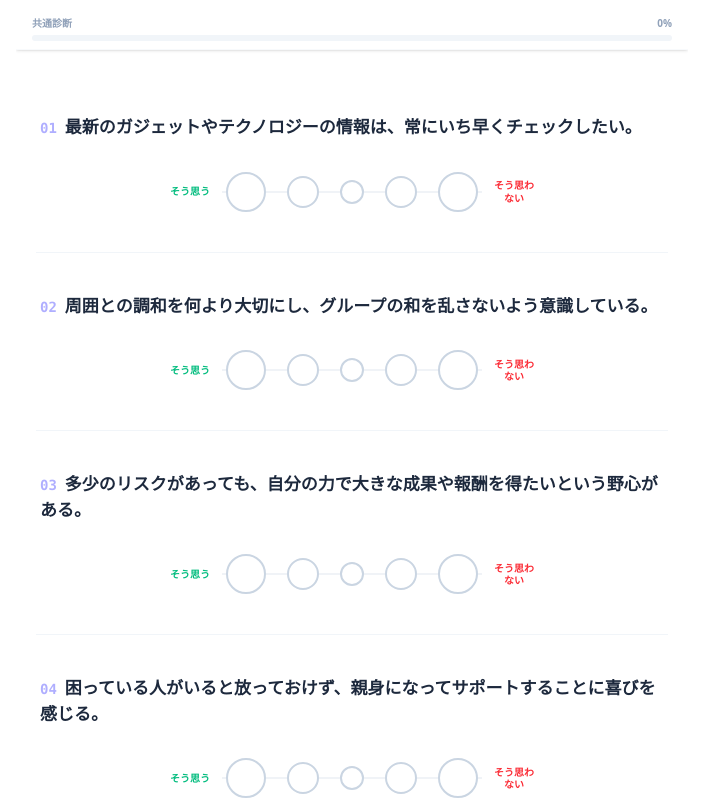
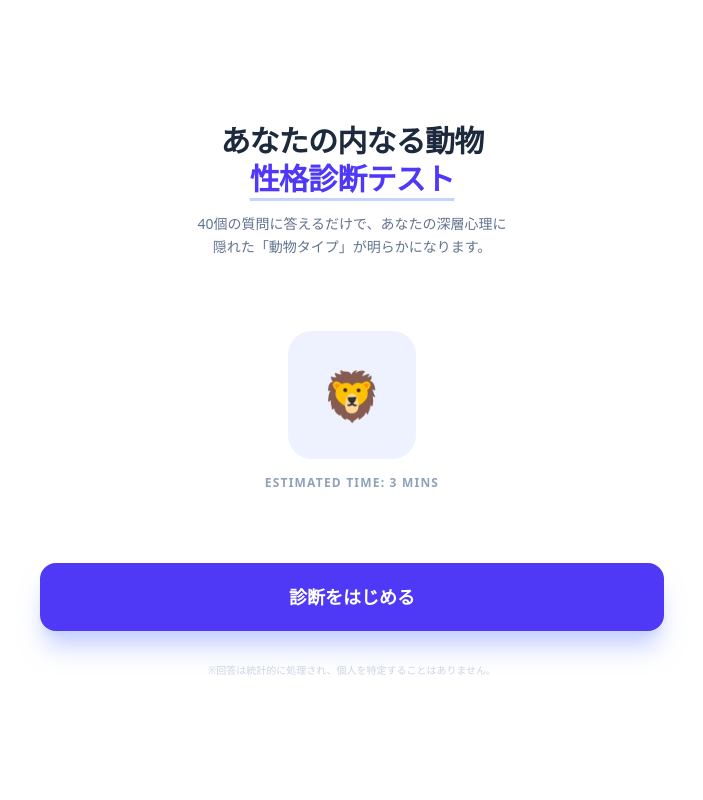
Before and after one commit to kiyoshikitamura/diagnosis_app_2, a Next.js app: page / in a window 1280 px wide. Shown: the top 800 px of the page, without its empty margins (288-991 px from the left). Built offline with nearby package versions, Linux system fonts and the light colour scheme.

Commit message:
Add diagnosis landing page

```diff
--- a/app/page.tsx
+++ b/app/page.tsx
@@ -9,29 +9,26 @@ const COMMON_LIMIT = 10;
 export default function DiagnosisPage() {
     const router = useRouter();
 
+    // --- 状態管理 ---
+    const [isStarted, setIsStarted] = useState(false); // 診断開始フラグ
     const [answers, setAnswers] = useState<Record<number, number>>({});
     const [isSecondPhase, setIsSecondPhase] = useState(false);
     const [targetGroupId, setTargetGroupId] = useState<string | null>(null);
     const [currentStep, setCurrentStep] = useState(0);
     const [isTransitioning, setIsTransitioning] = useState(false);
 
-    // 1. 問題のフィルタリング
+    // --- ロジック（フィルタリング等） ---
     const displayQuestions = useMemo(() => {
         if (!isSecondPhase) {
-            // 最初は共通問題(groupId: "common")を10問
             return questionsData.filter(q => q.groupId === "common").slice(0, COMMON_LIMIT);
         }
-        // 11問目以降は、選ばれたターゲットグループの問題を表示
-        // データ内で 11問目以降のID かつ groupId が一致するものを抽出
-        return questionsData.filter(q => q.groupId === targetGroupId && q.id > 10);
+        const filtered = questionsData.filter(q => q.groupId === targetGroupId && q.groupId !== "common");
+        return filtered.length > 0 ? filtered : questionsData.slice(10, 40);
     }, [isSecondPhase, targetGroupId]);
 
-    // 2. 現在の10問を抽出
     const currentPageQuestions = useMemo(() => {
-        // ステップに応じた開始位置（共通なら0、後半1ページ目なら0、2ページ目なら10...）
         const start = currentStep === 0 ? 0 : (currentStep - 1) * 10;
-        const questions = displayQuestions.slice(start, start + 10);
-        return questions;
+        return displayQuestions.slice(start, start + 10);
     }, [displayQuestions, currentStep]);
 
     const handleAnswer = (questionId: number, value: number) => {
@@ -43,28 +40,19 @@ export default function DiagnosisPage() {
         if (!allAnswered) return;
 
         setIsTransitioning(true);
-
-        // 400ms のアニメーション後にデータ切り替え
         setTimeout(() => {
             if (!isSecondPhase) {
-                // --- グループ判定ロジックの修正 ---
-                // データ内に存在するグループIDを動的に取得（common以外）
-                const availableGroups = Array.from(new Set(questionsData.map(q => q.groupId))).filter(g => g !== 'common');
-
-                // 共通問題の回答から「最も相性が良さそうなグループ」を仮判定
-                // ここでは、データが存在しないリスクを避けるため、存在するグループから確実に1つ選ぶようにします
-                const selectedGroup = availableGroups[Math.floor(Math.random() * availableGroups.length)];
-
+                const allGroups = Array.from(new Set(questionsData.map(q => q.groupId))).filter(g => g !== 'common' && g !== '');
+                const selectedGroup = allGroups.length > 0 ? allGroups[Math.floor(Math.random() * allGroups.length)] : "lion";
                 setTargetGroupId(selectedGroup);
                 setIsSecondPhase(true);
-                setCurrentStep(1); // 後半の1ページ目
+                setCurrentStep(1);
             } else if (currentStep < 3) {
                 setCurrentStep(prev => prev + 1);
             } else {
                 localStorage.setItem('diagnosis_answers', JSON.stringify(answers));
                 router.push('/result');
             }
-
             window.scrollTo(0, 0);
             setIsTransitioning(false);
         }, 400);
@@ -72,13 +60,50 @@ export default function DiagnosisPage() {
 
     const progress = (Object.keys(answers).length / 40) * 100;
 
+    // --- A. 開始画面 (Landing View) ---
+    if (!isStarted) {
+        return (
+            <div className="max-w-2xl mx-auto min-h-screen bg-white flex flex-col items-center justify-center px-6 py-12 font-sans text-slate-900">
+                <div className="w-full text-center space-y-8 animate-in fade-in zoom-in duration-700">
+                    <div className="space-y-4">
+                        <h1 className="text-3xl font-black text-slate-800 tracking-tight leading-tight">
+                            あなたの内なる動物<br /><span className="text-indigo-600 underline decoration-indigo-200 underline-offset-8">性格診断テスト</span>
+                        </h1>
+                        <p className="text-slate-500 text-sm leading-relaxed max-w-xs mx-auto">
+                            40個の質問に答えるだけで、あなたの深層心理に隠れた「動物タイプ」が明らかになります。
+                        </p>
+                    </div>
+
+                    <div className="py-10">
+                        {/* ここに将来的に16匹の集合画像を置くと完璧です */}
+                        <div className="w-32 h-32 bg-indigo-50 rounded-3xl mx-auto flex items-center justify-center mb-4">
+                            <span className="text-5xl">🦁</span>
+                        </div>
+                        <p className="text-xs text-slate-400 font-bold uppercase tracking-widest">Estimated time: 3 mins</p>
+                    </div>
+
+                    <button
+                        onClick={() => setIsStarted(true)}
+                        className="w-full py-5 bg-indigo-600 text-white rounded-2xl font-bold text-lg shadow-xl shadow-indigo-200 hover:bg-indigo-700 active:scale-95 transition-all duration-200"
+                    >
+                        診断をはじめる
+                    </button>
+
+                    <p className="text-[10px] text-slate-300">
+                        ※回答は統計的に処理され、個人を特定することはありません。
+                    </p>
+                </div>
+            </div>
+        );
+    }
+
+    // --- B. 診断メイン画面 ---
     return (
         <div className="max-w-2xl mx-auto min-h-screen bg-white pb-20 font-sans text-slate-900 overflow-x-hidden">
-            {/* プログレスバー */}
             <div className="sticky top-0 z-10 bg-white/95 backdrop-blur-md pt-4 pb-2 px-4 shadow-sm border-b border-slate-50">
                 <div className="flex justify-between text-[10px] text-slate-400 mb-1 font-bold">
-                    <span>{isSecondPhase ? `専門診断: ${targetGroupId}` : '共通診断'}</span>
-                    <span>{Math.min(Math.round(progress), 100)}%</span>
+                    <span>{isSecondPhase ? `Phase 2` : 'Phase 1: Common'}</span>
+                    <span>{Math.round(progress)}%</span>
                 </div>
                 <div className="w-full h-1.5 bg-slate-100 rounded-full overflow-hidden">
                     <div className="h-full bg-emerald-400 transition-all duration-700" style={{ width: `${progress}%` }} />
@@ -86,18 +111,15 @@ export default function DiagnosisPage() {
             </div>
 
             <div className={`px-5 py-6 transition-all duration-500 ${isTransitioning ? 'opacity-0 translate-y-4' : 'opacity-100 translate-y-0'}`}>
-                {currentPageQuestions.length > 0 ? (
-                    currentPageQuestions.map((q, idx) => (
+                {currentPageQuestions.map((q, idx) => (
                     <div key={q.id} className="py-10 border-b border-slate-100 last:border-0">
                         <p className="text-[17px] font-bold text-slate-800 mb-8 text-left px-1">
                             <span className="text-indigo-500 mr-2 text-sm font-mono opacity-50">
-                                    {/* 通し番号の計算 */}
                                 {(isSecondPhase ? 10 + (currentStep - 1) * 10 + idx + 1 : idx + 1).toString().padStart(2, '0')}
                             </span>
                             {q.question}
                         </p>
 
-                            {/* 回答ボタン（アニメーション付き） */}
                         <div className="flex items-center justify-center gap-3 max-w-lg mx-auto">
                             <span className="text-[10px] font-bold text-emerald-500 w-10 text-center leading-tight">そう思う</span>
                             <div className="flex items-center justify-between flex-1 relative px-1 max-w-[260px]">
@@ -105,45 +127,27 @@ export default function DiagnosisPage() {
                                 {[5, 4, 3, 2, 1].map((val) => {
                                     const isSelected = answers[q.id] === val;
                                     const sizeClass = val === 5 || val === 1 ? 'w-10 h-10' : val === 4 || val === 2 ? 'w-8 h-8' : 'w-6 h-6';
-                                        const colorClass = val > 3 ? 'bg-emerald-500 border-emerald-500' : val < 3 ? 'bg-red-500 border-red-500' : 'bg-slate-500 border-slate-500';
+                                    const activeColor = val > 3 ? 'bg-emerald-500 border-emerald-500' : val < 3 ? 'bg-red-500 border-red-500' : 'bg-slate-500 border-slate-500';
 
                                     return (
                                         <button
                                             key={val}
                                             onClick={() => handleAnswer(q.id, val)}
-                                                className={`
-                          rounded-full border-2 transition-all duration-300 relative
-                          ${sizeClass}
-                          ${isSelected ? `${colorClass} shadow-md scale-110` : 'bg-white border-slate-300'}
-                        `}
-                                            >
-                                                {isSelected && (
-                                                    <span className="absolute inset-0 rounded-full animate-ping bg-current opacity-20"></span>
-                                                )}
-                                            </button>
+                                            className={`rounded-full border-2 transition-all duration-300 relative ${sizeClass} ${isSelected ? `${activeColor} shadow-md scale-110` : 'bg-white border-slate-300'}`}
+                                        />
                                     );
                                 })}
                             </div>
                             <span className="text-[10px] font-bold text-red-500 w-10 text-center leading-tight">そう思わない</span>
                         </div>
                     </div>
-                    ))
-                ) : (
-                    /* エラー時の表示（デバッグ用） */
-                    <div className="py-20 text-center text-slate-400">
-                        <p>設問の読み込みに失敗しました。</p>
-                        <p className="text-xs">Target: {targetGroupId}</p>
-                    </div>
-                )}
+                ))}
 
                 <div className="mt-12 px-2">
                     <button
                         onClick={nextStep}
-                        disabled={!currentPageQuestions.every(q => answers[q.id] !== undefined) || currentPageQuestions.length === 0}
-                        className={`w-full py-4 rounded-xl font-bold text-base shadow-lg transition-all
-              ${currentPageQuestions.every(q => answers[q.id] !== undefined) && currentPageQuestions.length > 0
-                                ? 'bg-indigo-600 text-white active:scale-95'
-                                : 'bg-slate-100 text-slate-300 cursor-not-allowed'}`}
+                        disabled={!currentPageQuestions.every(q => answers[q.id] !== undefined)}
+                        className={`w-full py-4 rounded-xl font-bold text-base shadow-lg transition-all ${currentPageQuestions.every(q => answers[q.id] !== undefined) ? 'bg-indigo-600 text-white active:scale-95' : 'bg-slate-100 text-slate-300'}`}
                     >
                         {isSecondPhase && currentStep === 3 ? '結果を表示する' : '次のステップへ'}
                     </button>
```
Lines whose indentation alone changed are shown as unchanged.
